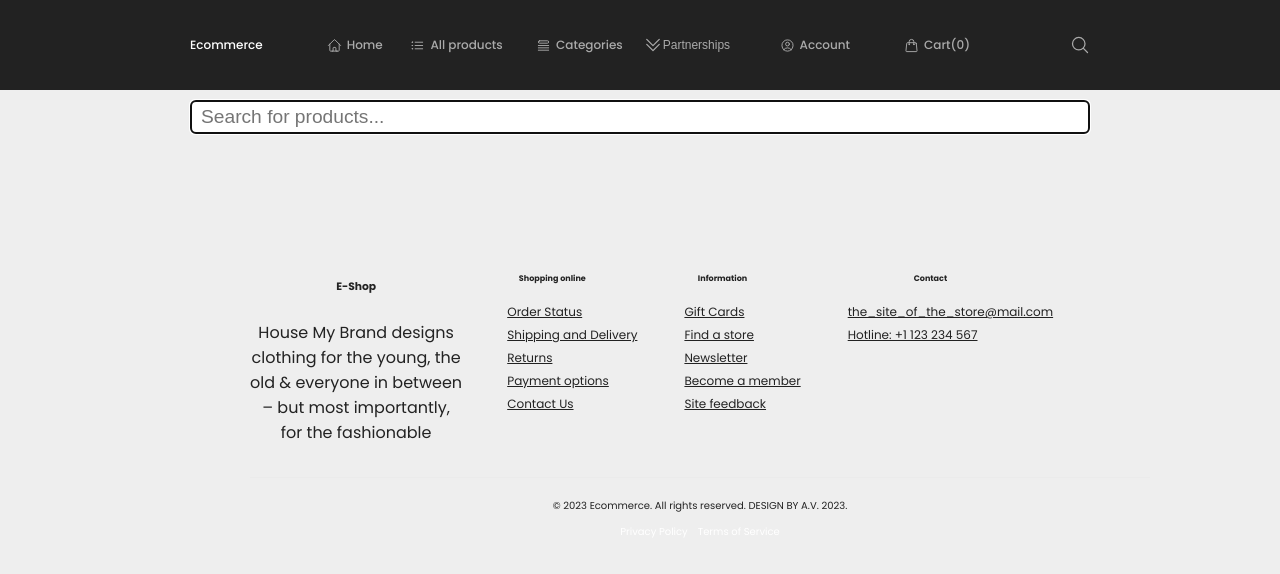
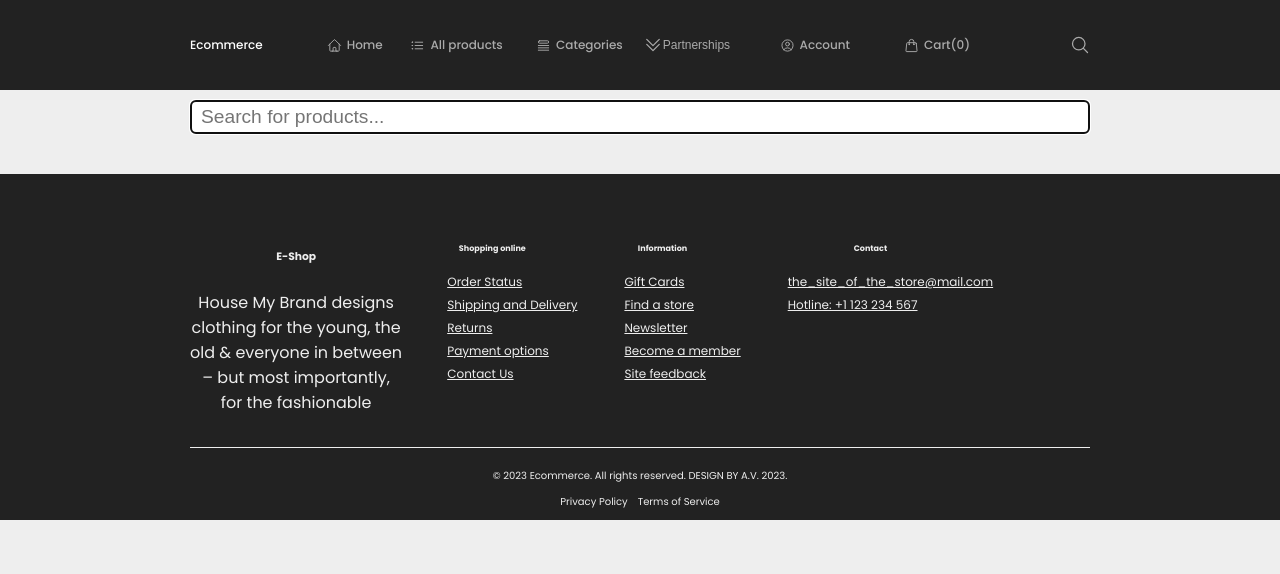
Before and after one commit to SaintAngeLs/ecommercex_app, a Next.js app in the folder ecommercex_app/: page /search in a window 1280 px wide. Shown: the top 574 px of the page. Built offline with nearby package versions, Linux system fonts and the light colour scheme.

Commit message:
Udding the Subscribe, Footer components

```diff
--- a/ecommercex_app/components/Footer.js
+++ b/ecommercex_app/components/Footer.js
@@ -6,27 +6,29 @@ import Center from "./Center";
 
 
 const PageWrapper = styled.div`
+  margin-top: 30px;
   display: flex;
   flex-direction: column;
   min-height: 20vh;
+  background-color: #222;
 `;
 
 const StyledFooter = styled.footer`
   bottom: 0;
   width: 100%;
   margin-top: 50px;
-  background-color: #EEEEEE;
-  color: #222;
-  padding: 10px;
+
+  color: #EEE;
+  //padding: 10px;
   text-align: center;
 
-  @media screen and (min-width: 576px) {
+  /* @media screen and (min-width: 576px) {
     padding: 40px;
   }
 
   @media screen and (min-width: 768px) {
     padding: 60px;
-  }
+  } */
 `;
 
 const FooterContent = styled.div`
@@ -49,7 +51,7 @@ const FooterContent = styled.div`
 `;
 
 const FooterLink = styled(Link)`
-  color: #fff;
+  color: #EEE;
   text-decoration: none;
   transition: color 0.3s ease-in-out;
   white-space: nowrap;
@@ -77,7 +79,7 @@ const FooterTop = styled.div`
 
 const FooterBottom = styled.div`
   padding: 20px 0;
-  border-top: 1px solid #EBEBEB;
+  border-top: 1px solid #EEE;
   text-align: center;
   font-size: 14px;
 
@@ -99,11 +101,11 @@ const FooterBottom = styled.div`
 
 export default function Footer() {
   return (
-    <Center>
+
 
 
     <PageWrapper>
-
+    <Center>
     <StyledFooter>
       <FooterTop>
 
@@ -161,8 +163,8 @@ export default function Footer() {
         </div>
       </FooterBottom>
     </StyledFooter>
+      </Center>
+    </PageWrapper>
 
-    </PageWrapper>
-    </Center>
   );
 };
--- a/ecommercex_app/components/FooterComponents.js
+++ b/ecommercex_app/components/FooterComponents.js
@@ -11,7 +11,7 @@ const SocialNetworkItem = styled.li`
 `;
 
 const SocialNetworkLink = styled.a`
-  color: #222;
+  color: #eee;
 `;
 
 const FooterList = styled.ul`
@@ -25,7 +25,7 @@ const FooterListItem = styled.li`
 `;
 
 const FooterLink = styled.a`
-  color: #222;
+  color: #eee;
   white-space: nowrap;
 `;
 
--- a/ecommercex_app/components/Subscribe.js
+++ b/ecommercex_app/components/Subscribe.js
@@ -6,11 +6,15 @@ import Button from "./Button";
 const SubscriptionStyled = styled.section`
     margin-top: 2rem;
     margin-bottom: 2rem;
+    width: 100%;
+    position: relative;
+    background-color: #222;
+
 `;
 
 const SubscribeContent = styled.div`
   padding: 35px 20px;
-  background-color: #FAFAFA;
+  background-color: #222;
   background-repeat: no-repeat;
   background-size: cover;
   position: relative;
```
